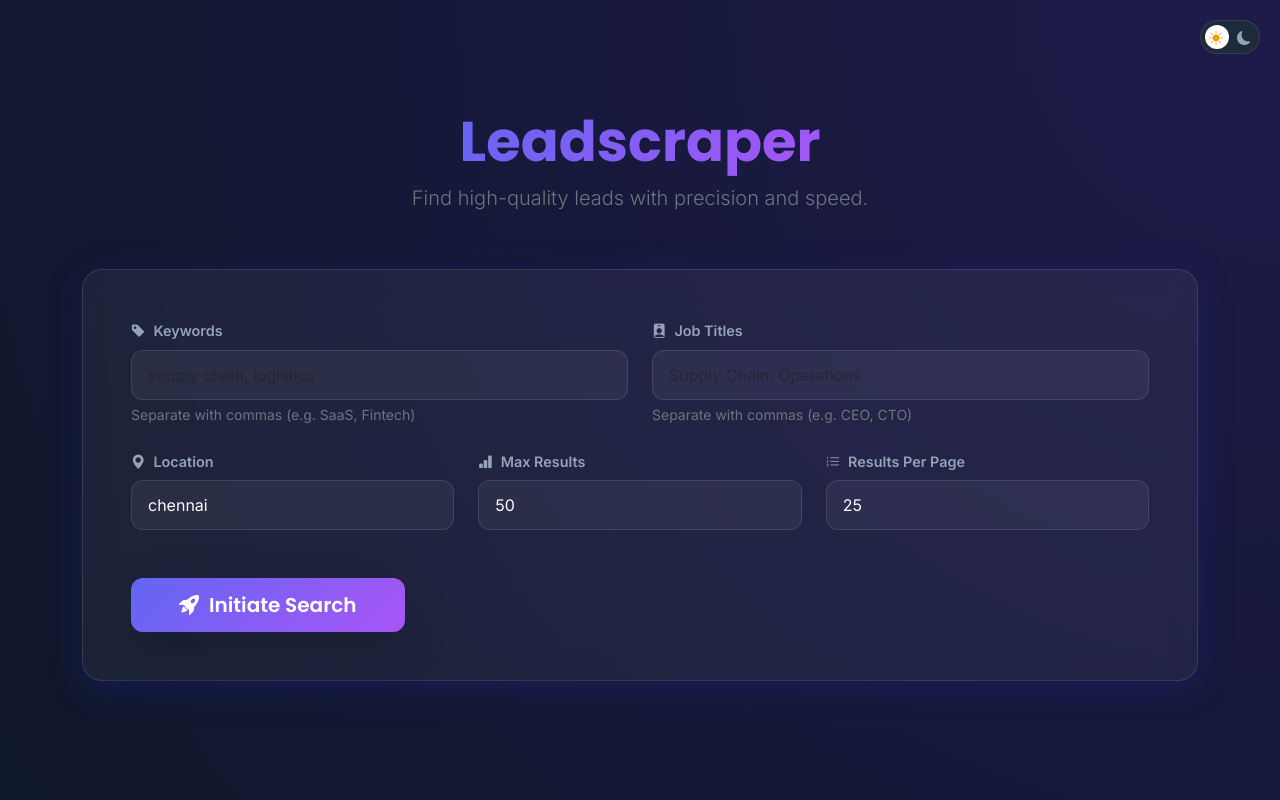
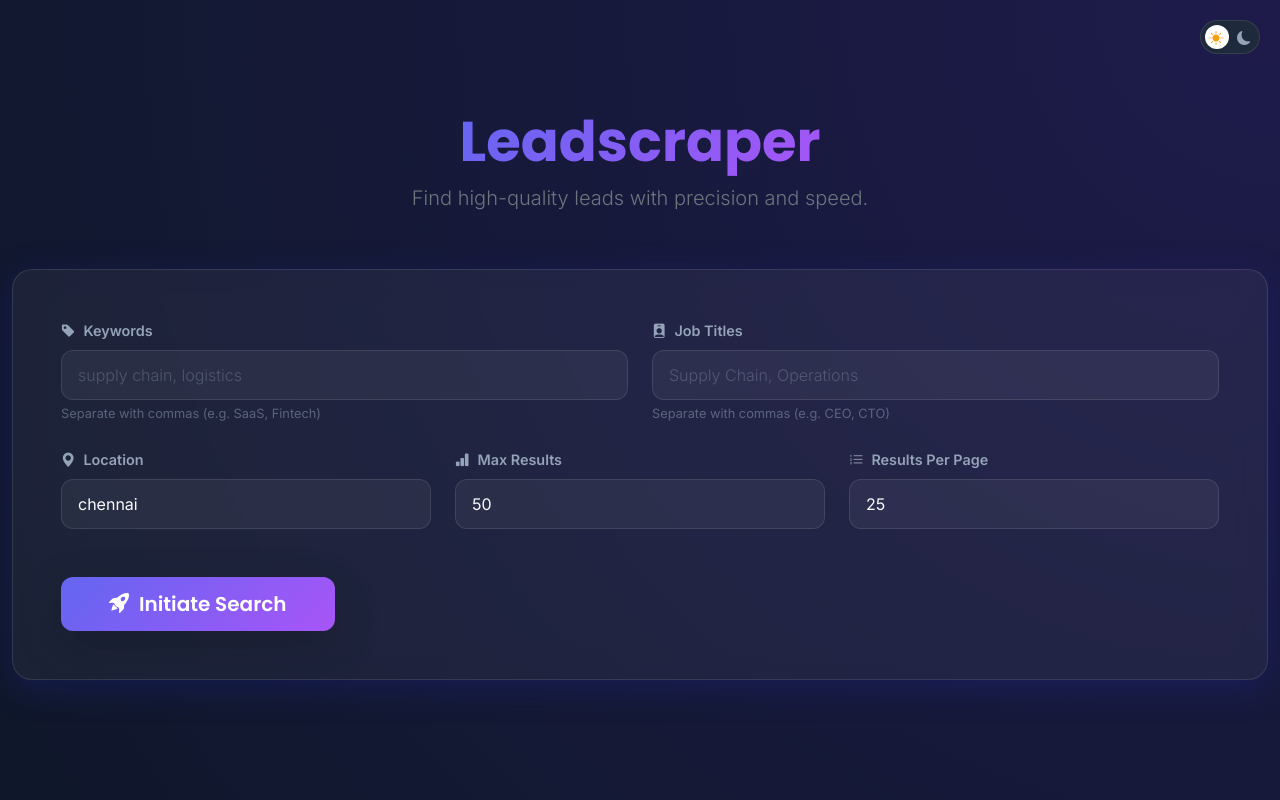
Before and after one commit to abishek-v-git/leadscrape, a Django app: page / in a window 1280 px wide. Run offline with Django 5.2, Linux system fonts and the light colour scheme; some libraries are stand-ins or nearby versions.

Commit message:
width adjustment

```diff
--- a/search_app/templates/search/search_form.html
+++ b/search_app/templates/search/search_form.html
@@ -36,6 +36,10 @@
             --table-row-hover: rgba(255, 255, 255, 0.06);
             --console-bg: rgba(0, 0, 0, 0.3);
             --link-color: #38bdf8;
+        }
+
+        .container {
+            max-width: 1440px !important;
         }
 
         [data-theme="light"] {
@@ -123,6 +127,18 @@
             font-weight: 600;
             color: var(--text-secondary);
             margin-bottom: 8px;
+        }
+
+        .form-control::placeholder {
+            color: var(--text-secondary) !important;
+            opacity: 0.35;
+            font-weight: 300;
+        }
+
+        .form-text {
+            color: var(--text-secondary) !important;
+            opacity: 0.5;
+            font-size: 0.8rem;
         }
 
         .btn-primary {
@@ -235,8 +251,14 @@
 
         .table td {
             border: none;
-            padding: 15px;
+            padding: 12px 15px;
             vertical-align: middle;
+            white-space: nowrap;
+        }
+
+        .table td.wrap-cell {
+            white-space: normal;
+            min-width: 200px;
         }
 
         .table td:first-child {
@@ -616,7 +638,7 @@
                 tr.setAttribute('data-aos-delay', index * 50);
 
                 tr.innerHTML = `
-                    <td>
+                    <td class="wrap-cell">
                         <div class="fw-bold">${row.Company || '-'}</div>
                         <div class="text-secondary small">${row.Company_Industry || ''}</div>
                     </td>
```
